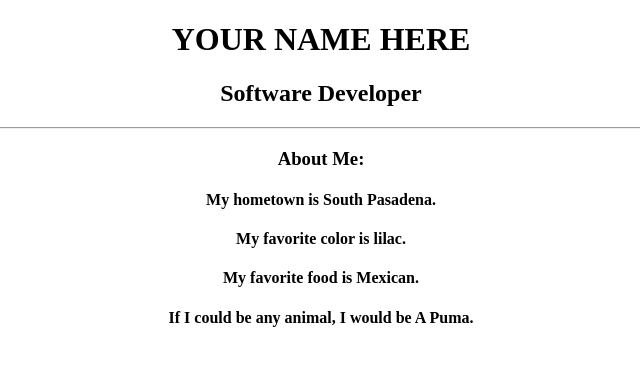
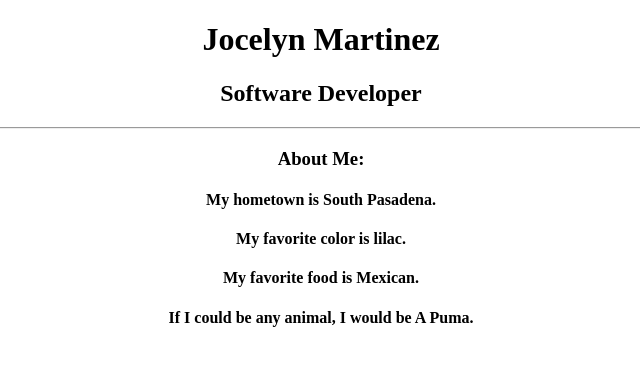
Before and after one commit to marjocelyn/ada-project, a plain HTML site: page index.html in a window 1280 px wide. Shown: the whole page, without its empty margins (319-959 px from the left). Drawn offline with Linux system fonts and the light colour scheme.

Commit message:
Update index.html

```diff
--- a/index.html
+++ b/index.html
@@ -7,7 +7,7 @@
 		  </head>
 		  <body>
 			<div align="center">
-				<h1>YOUR NAME HERE</h1>
+				<h1>Jocelyn Martinez</h1>
 				<h2>Software Developer</h2>
 				<hr>
 				<h3>About Me:</h3>
```
